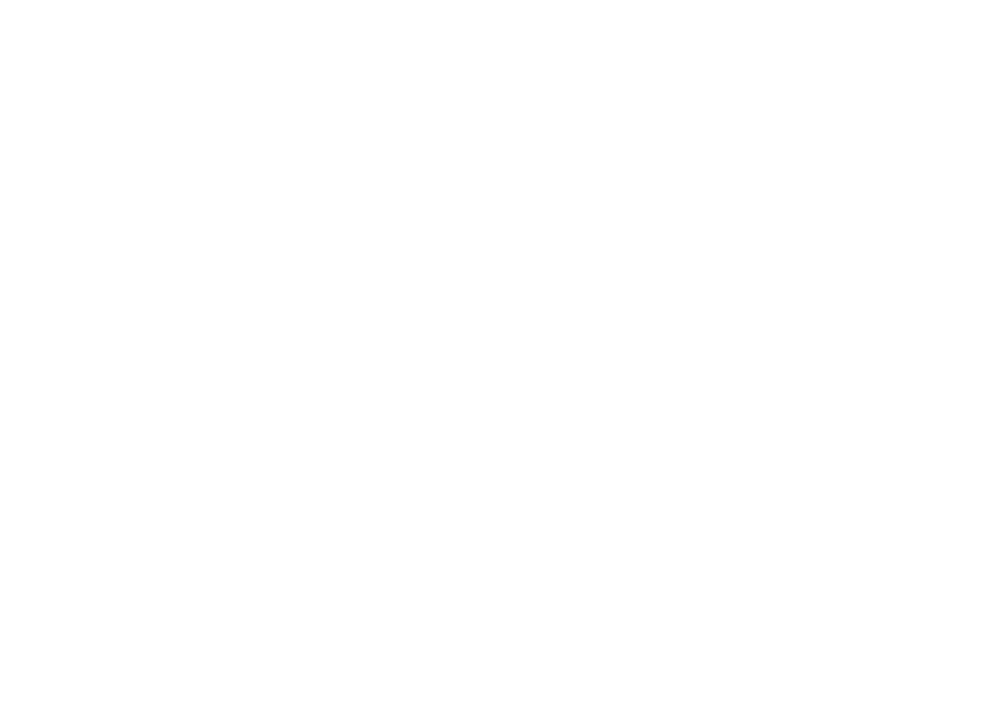
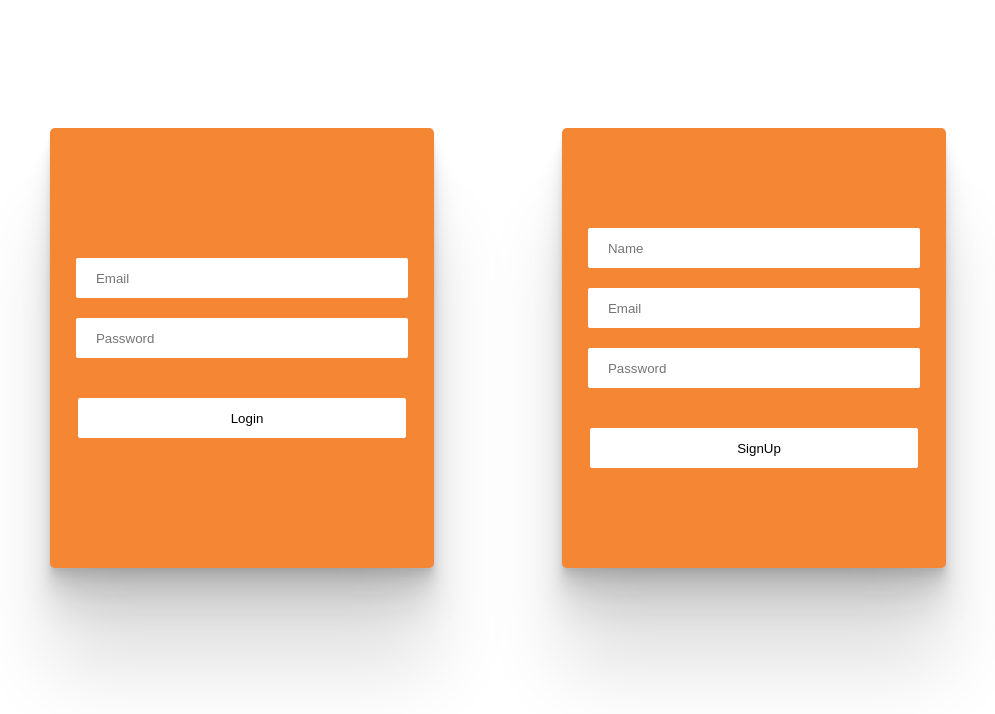
Before and after one commit to NinjaAadi/Company_book, a React (Create React App) app in the folder Frontend/: page / in a window 1280 px wide. Shown: the top 714 px of the page, without its empty margins (142-1137 px from the left). Built offline with nearby package versions, Linux system fonts and the light colour scheme.

Commit message:
login-signup-UI

```diff
--- a/Frontend/src/Components/Home/Home.js
+++ b/Frontend/src/Components/Home/Home.js
@@ -1,9 +1,14 @@
 import React from 'react'
-
+import Login from './Login/Login';
+import SignUp from './SignUp/SignUp';
+import classes from './Home.module.css'
 const Home = () => {
   return (
-    <div>
-
+    <div className={classes.home}>
+      <div className={classes.forms}>
+      <Login/>
+      <SignUp/>
+      </div>
     </div>
   )
 }
--- /dev/null
+++ b/Frontend/src/Components/Home/Home.module.css
@@ -0,0 +1,17 @@
+@import url('https://fonts.googleapis.com/css2?family=Open+Sans:wght@300&display=swap%27');
+.forms{
+    display:flex;
+    justify-content: center;
+    align-items: center;
+    /* background-color: blue; */
+    margin: 5%;
+    font-family: 'Open Sans', sans-serif;
+}
+
+
+@media only screen and (max-width: 800px){
+        .forms{
+            display: flex;
+            flex-direction: column;
+        }
+}
--- /dev/null
+++ b/Frontend/src/Components/Home/Login/Login.js
@@ -0,0 +1,20 @@
+
+import React,{useState} from 'react'
+import classes from './Login.module.css';
+const Login = () => {
+    const [email,setEmail]=useState("");
+    const [password,setPassword]=useState("");
+    return (
+        <>
+            <div className={classes.login}>
+                <div className={classes.innerLogin}>
+                <input type="email" placeholder="Email" value={email} onChange={(e)=>setEmail(e.target.value)}/>
+                <input type="password" placeholder="Password" value={password} onChange={(e)=> setPassword(e.target.value)}/>
+                <button>Login</button>
+                </div>
+            </div>
+        </>
+    )
+}
+
+export default Login
--- /dev/null
+++ b/Frontend/src/Components/Home/Login/Login.module.css
@@ -0,0 +1,57 @@
+.login{
+    display: flex;
+    justify-content: center;
+    align-items: center;
+   width: 30vw;
+   height: 55vh;
+   margin: 5vw;
+   border-radius: 5px;
+   background-color: #f58634;
+   box-shadow:
+  0 2.8px 2.2px rgba(0, 0, 0, 0.034),
+  0 6.7px 5.3px rgba(0, 0, 0, 0.048),
+  0 12.5px 10px rgba(0, 0, 0, 0.06),
+  0 22.3px 17.9px rgba(0, 0, 0, 0.072),
+  0 41.8px 33.4px rgba(0, 0, 0, 0.086),
+  0 100px 80px rgba(0, 0, 0, 0.12)
+}
+
+.innerLogin{
+    display: flex;
+    flex-direction: column;
+    justify-content: center;
+    align-items: center;
+   text-align: center;
+   width: 100%;
+    padding:10%;
+}
+.innerLogin input{
+   border-radius: 2px;
+   margin-bottom: 20px;
+   padding: 5px;
+   padding-left: 20px;
+   height: 30px;
+   width: 100%;
+   border: none;
+   outline: none;
+
+}
+
+.innerLogin button{
+    border: none;
+    outline: none;
+    background-color: white;
+    padding: 10px;
+    height: 40px;
+    padding-left: 20px;
+    width: 107%;
+    margin-top: 20px;
+    border-radius: 2px;
+}
+
+@media only screen and (max-width: 800px){
+    .login{
+        width: 50vw;
+
+    }
+}
--- /dev/null
+++ b/Frontend/src/Components/Home/SignUp/SignUp.js
@@ -0,0 +1,52 @@
+import React ,{useState} from 'react'
+import classes from './Signup.module.css';
+const SignUp = () => {
+    const [name,setName]=useState("");
+    const [email,setEmail]=useState("");
+    const [password,setPassword]=useState("");
+
+    async function Signup (){
+            let item={name,password,email};
+            console.warn(item);
+           let result= await fetch("http://localhost:5000/api/v1/users/register",{
+                method:'POST',
+                body:JSON.stringify(item),
+                header:{
+                    "Content-Type":'application/json',
+                    "Accept":'application/json'
+                }
+            });
+            result = await result.json();
+            console.warn("result",result);
+    }
+    return (
+      <>
+        <div className={classes.signup}>
+          <div className={classes.innerSignup}>
+            <input
+              type="text"
+              value={name}
+              onChange={(e) => setName(e.target.value)}
+              placeholder="Name"
+            />
+            <input
+              type="email"
+              value={email}
+              onChange={(e) => setEmail(e.target.value)}
+              placeholder="Email"
+            />
+            <input
+              type="password"
+              value={password}
+              onChange={(e) => setPassword(e.target.value)}
+              placeholder="Password"
+            />
+
+            <button onClick={Signup}>SignUp</button>
+          </div>
+        </div>
+      </>
+    );
+}
+
+export default SignUp
--- /dev/null
+++ b/Frontend/src/Components/Home/SignUp/Signup.module.css
@@ -0,0 +1,58 @@
+.signup{
+   display: flex;
+    justify-content: center;
+    align-items: center;
+    width: 30vw;
+   height: 55vh;
+    margin: 5vw;
+    border-radius: 5px;
+    background-color: #f58634;
+    box-shadow:
+  0 2.8px 2.2px rgba(0, 0, 0, 0.034),
+  0 6.7px 5.3px rgba(0, 0, 0, 0.048),
+  0 12.5px 10px rgba(0, 0, 0, 0.06),
+  0 22.3px 17.9px rgba(0, 0, 0, 0.072),
+  0 41.8px 33.4px rgba(0, 0, 0, 0.086),
+  0 100px 80px rgba(0, 0, 0, 0.12)
+
+}
+
+.innerSignup{
+     display: flex;
+    flex-direction: column;
+    justify-content: center;
+    align-items: center;
+    text-align: center;
+    padding: 10%;
+    width: 100%;
+}
+
+.innerSignup input{
+    border-radius: 2px;
+   margin-bottom: 20px;
+   padding: 5px;
+   padding-left: 20px;
+   height: 30px;
+   width: 100%;
+   border: none;
+   outline: none;
+}
+
+.innerSignup button{
+    border: none;
+    outline: none;
+    background-color: white;
+    padding: 10px;
+    height: 40px;
+    padding-left: 20px;
+    width: 107%;
+    margin-top: 20px;
+    border-radius: 2px;
+}
+
+@media only screen and (max-width: 800px){
+    .signup{
+        width: 50vw;
+
+    }
+}
```
